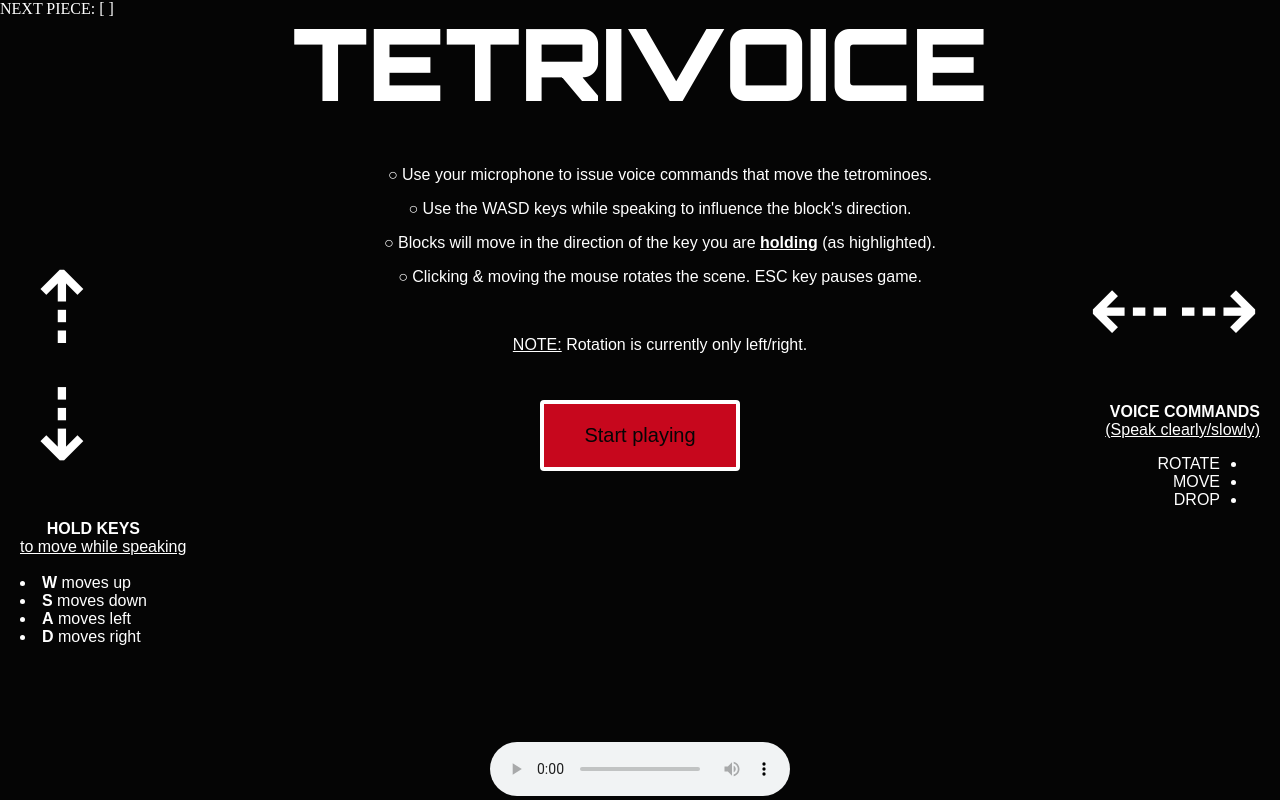
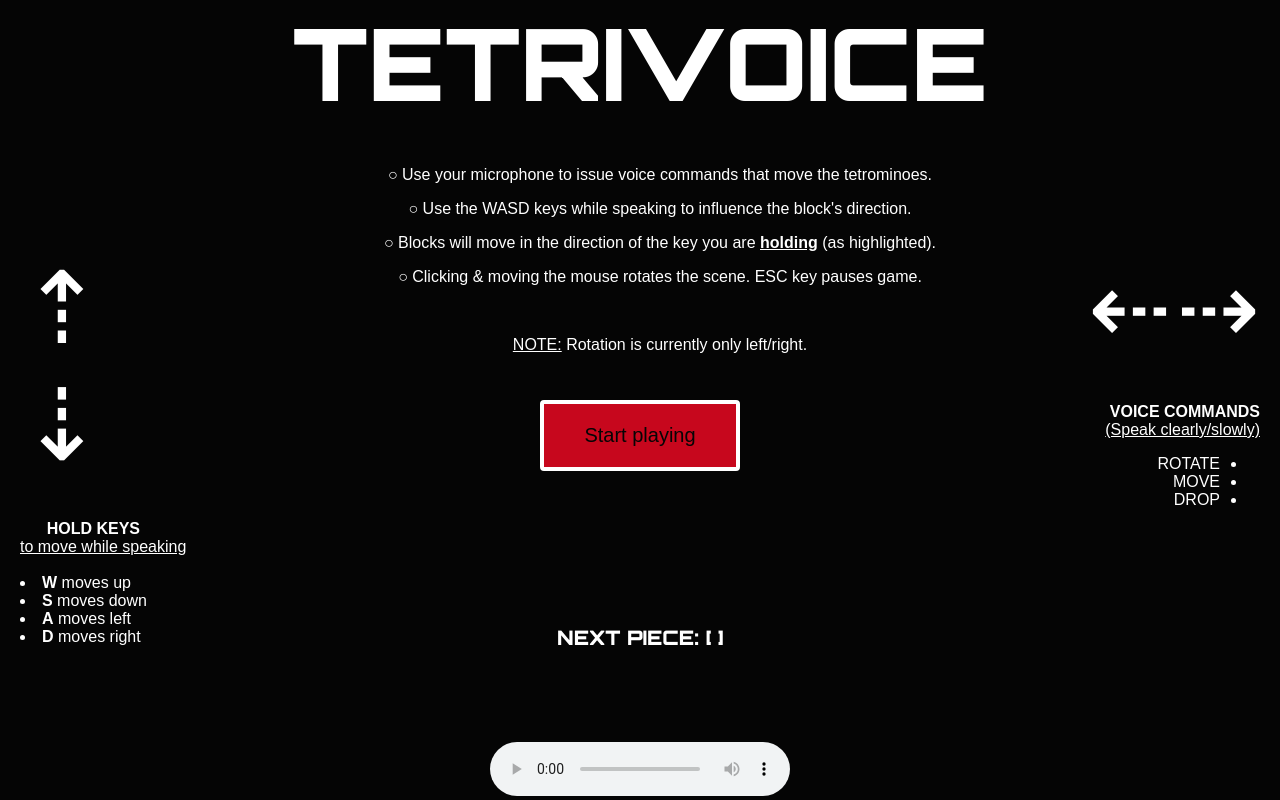
Before and after one commit to tomrailio/tetrivoice, a plain HTML site: page index.html in a window 1280 px wide. Drawn offline with Linux system fonts and the light colour scheme.

Commit message:
Update next piece text to look less placeholder-y

```diff
--- a/index.html
+++ b/index.html
@@ -43,7 +43,6 @@
       </div>
     </main>
       <span class="anchor" id="section1"></span>
-      <span id="nextpiece">NEXT PIECE: [ ]</span>
       <div id="keyBinds" style='color: white;' class="section">
         <span id="upArrow" style='font-size:100px;color: white;'>&#8673;</span>
         <br/>
@@ -79,6 +78,7 @@
         </ul>
       </div>
   </body>
+  <span id="nextpiece">NEXT PIECE: [ ]</span>
   <footer class='footer'>
     <!-- Audio Tracks -->
     <audio id="soundtrack">
--- a/main.js
+++ b/main.js
@@ -14,7 +14,7 @@ const numGrids = 8;
 const sceneFPS = 60;
 
 // Helper Vars
-let toggleKeyBoard = true;
+let toggleKeyBoard = false;
 let toggleDebug = false;
 
 // Cannon Vars
--- a/style.css
+++ b/style.css
@@ -84,7 +84,13 @@ canvas {
 }
 #nextpiece {
   color: white;
-  position: absolute;
+  position: fixed;
+  bottom: 150px;
+  text-align: center;
+  width: 100%;
+  display: block;
+  font-family: 'Orbitron', sans-serif;
+  font-size: 20px;
 }
 #text {
   position: absolute;
@@ -105,6 +111,8 @@ canvas {
   display: block;
   font-family: Arial, Helvetica, sans-serif;
   color: white;
+  outline: 1px;
+  outline-color: #050505;
 }
 button {
   font-size: 20px;
```
